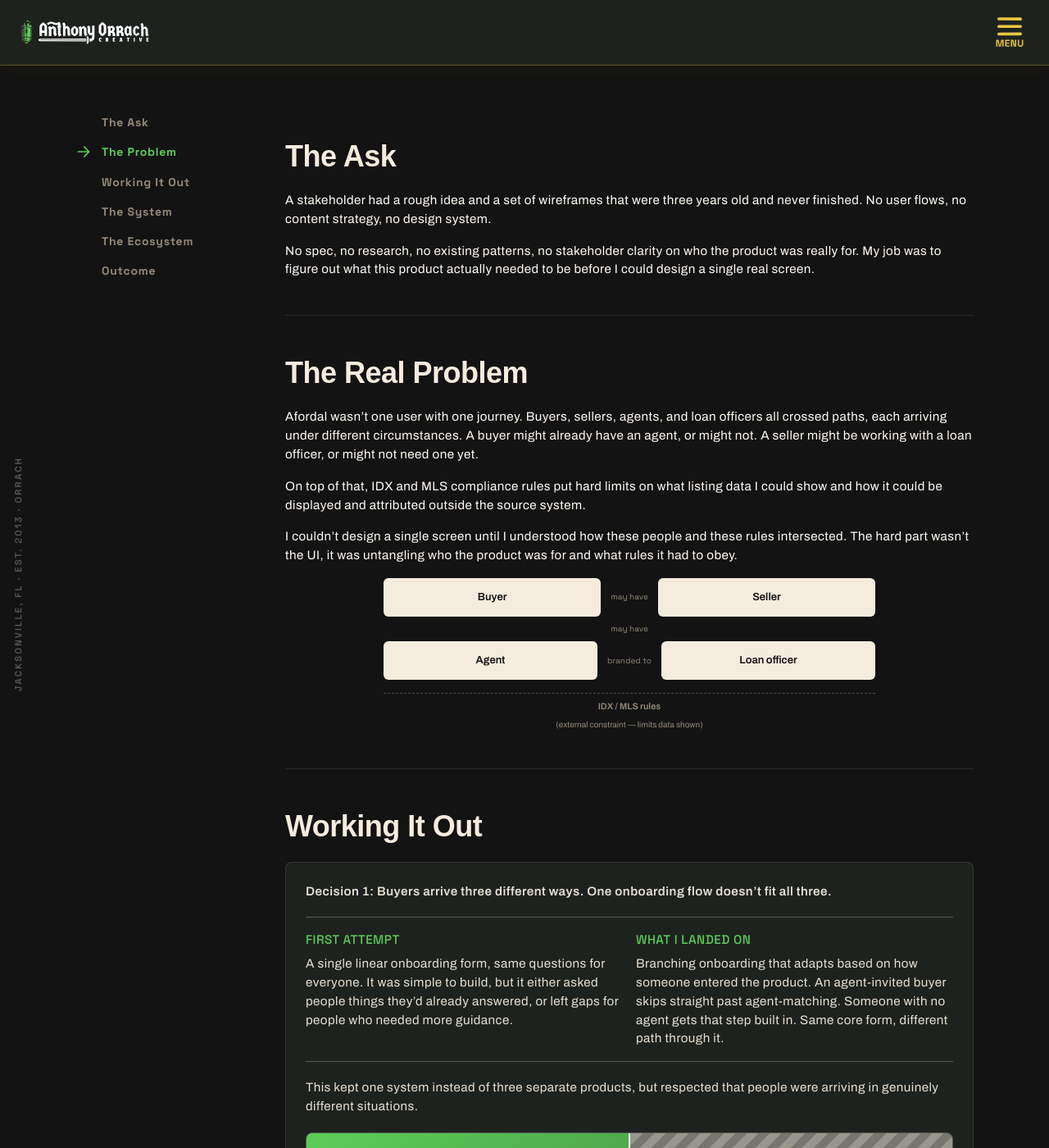
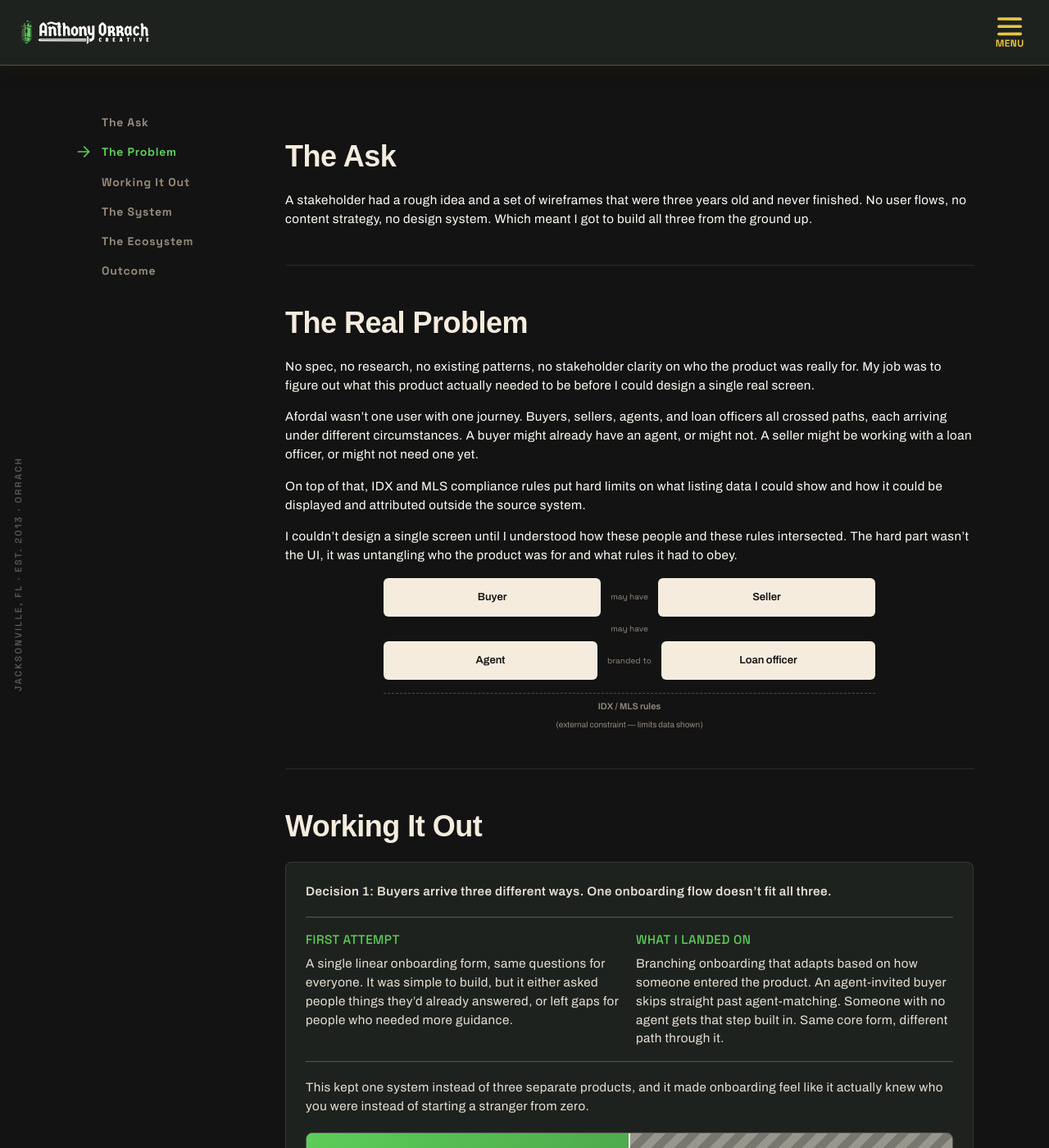
Before and after one commit to orrachcreative/orrachcreative.github.io, a Jekyll site: the page built from work/afordal.html, in a window 1280 px wide and 1400 px high, scrolled down 1155 px. Shown: the whole window at 82% size. Built offline with Jekyll 4.4.1, drawn with Linux system fonts in a browser that asks for light colours; some web fonts are replaced; some of the changed text lies outside the part shown.

Commit message:
Put the supplied copy across the site; widen the greeting; shrink the phone seal
Copy:
- Afordal takes the revisions — the ask gains its closing line and hands
  the "no spec, no research" paragraph to the problem where it belongs,
  and the three decisions and the outcome take the new wording.
- HomeASAP is replaced wholesale. The page had been framed as a
  thirteen-year career arc; the supplied copy is about the product
  lineup, its brands, sites and checkouts. Two decisions now, not three,
  and the ecosystem is the Facebook app that tied the lineup together.
- High5 takes its new ask and problem only, as specified. The rest still
  waits on real details.

Both things the copy marked as unknown stay visible rather than being
invented: the product count and where the FAQs originally lived are
rendered as marked placeholders, styled deliberately loud, and listed in
the page's own "still needed" box. A placeholder that blends in is a
placeholder that ships.

Hero greeting: the 24ch cap was sized for the old short greeting and
turned the longer introduction into a column of stubs. The shell's own
content-max bounds it now — one line at 1280 and up, two down to 600.

Phone seal shrinks 160 to 118. It is anchored to the top-right corner
rather than shrunk around its centre: holding the centre pushed it down
into the headline's band, and the headline has no reserved column, so no
padding value on the greeting could clear it — measured at 24, 40, 56,
68 and 80, all of which still collided.

Co-Authored-By: Claude Opus 5 <noreply@anthropic.com>
Claude-Session: https://claude.ai/code/session_01MzSaLw8aaGzPaaBcGJvVrm

```diff
--- a/assets/css/style.css
+++ b/assets/css/style.css
@@ -944,7 +944,11 @@ body.menu-open {
   font-size: clamp(1.375rem, 1.15rem + 0.9vw, 1.75rem);
   line-height: 1.15;
   letter-spacing: -0.25px;
-  max-width: 24ch;
+  /* No narrow cap: 24ch was sized for the old short greeting and turns
+     the longer introduction into a column of stubs. The shell's own
+     content-max bounds it instead, which lands it on one line at desktop
+     and two as the viewport narrows. */
+  max-width: 100%;
   margin-top: 8px;
   margin-bottom: 6px;
 }
@@ -1849,10 +1853,15 @@ html.no-anim .decree__close {
        The inset moves in by the same 10 the box loses (right -38 + 10,
        top 18 + 10) so the shrink happens around the seal's centre
        instead of pulling it off the corner it was placed on. */
+    /* Shrunk from the top-right corner, not around the centre. Holding
+       the centre pushed the seal down into the headline's band, and the
+       headline has no reserved column — so no amount of padding on the
+       greeting could clear it. Anchored here, the smaller badge simply
+       occupies less of the corner. */
     right: -28px;
     top: 28px;
-    width: 160px;
-    height: 160px;
+    width: 118px;
+    height: 118px;
     /* Behind the words. Out of the flow it lands right across the
        greeting and the headline, and it was covering his own name —
        which is the one thing the greeting exists to say. Sitting under
@@ -1875,9 +1884,15 @@ html.no-anim .decree__close {
      them. Nudging the badge's offset per breakpoint was the wrong tool —
      it fixed one width and broke three, since what the circle collides
      with depends on how the copy happens to rewrap. */
+  /* Reserves the seal's corner. 56 rather than the old 76: the badge is
+     smaller now, and the supplied greeting is about three times longer
+     than the copy this was first tuned against, so a wide reserve turns
+     it into a column of stubs. At this width a line or two still passes
+     behind the seal at some viewports — acceptable, because the badge
+     sits under the type (z-index below) and the words stay legible. */
   .home-hero__top .eyebrow,
   .home-hero .hero__name {
-    padding-right: 76px;
+    padding-right: 56px;
   }
 }
 
@@ -2523,6 +2538,17 @@ html.no-anim .cta__email {
    on this page are made up" right inside the Outcome section — see
    design-critic review). Grouped instead as one clearly-internal note at
    the end of the case content. */
+/* Copy that is still waiting on a real number or fact. Deliberately
+   loud: a placeholder that blends in is a placeholder that ships. */
+.draft-mark {
+  background: rgba(231, 198, 66, 0.18);
+  color: var(--gold);
+  border-bottom: 1px dashed var(--gold);
+  padding: 0 4px;
+  border-radius: 2px;
+  font-style: italic;
+}
+
 .verify-list {
   margin: 8px 0 44px;
   padding: 16px 20px;
--- a/work/afordal.html
+++ b/work/afordal.html
@@ -54,12 +54,12 @@ gallery: true
   <div class="case-content">
     <section class="case-section" id="the-ask">
       <h2 class="case-section__title">The ask</h2>
-      <p>A stakeholder had a rough idea and a set of wireframes that were three years old and never finished. No user flows, no content strategy, no design system.</p>
-      <p>No spec, no research, no existing patterns, no stakeholder clarity on who the product was really for. My job was to figure out what this product actually needed to be before I could design a single real screen.</p>
+      <p>A stakeholder had a rough idea and a set of wireframes that were three years old and never finished. No user flows, no content strategy, no design system. Which meant I got to build all three from the ground up.</p>
     </section>
 
     <section class="case-section" id="the-problem">
       <h2 class="case-section__title">The real problem</h2>
+      <p>No spec, no research, no existing patterns, no stakeholder clarity on who the product was really for. My job was to figure out what this product actually needed to be before I could design a single real screen.</p>
       <p>Afordal wasn&rsquo;t one user with one journey. Buyers, sellers, agents, and loan officers all crossed paths, each arriving under different circumstances. A buyer might already have an agent, or might not. A seller might be working with a loan officer, or might not need one yet.</p>
       <p>On top of that, IDX and MLS compliance rules put hard limits on what listing data I could show and how it could be displayed and attributed outside the source system.</p>
       <p>I couldn&rsquo;t design a single screen until I understood how these people and these rules intersected. The hard part wasn&rsquo;t the UI, it was untangling who the product was for and what rules it had to obey.</p>
@@ -92,7 +92,7 @@ gallery: true
         title="Decision 1: Buyers arrive three different ways. One onboarding flow doesn’t fit all three."
         first_attempt="A single linear onboarding form, same questions for everyone. It was simple to build, but it either asked people things they’d already answered, or left gaps for people who needed more guidance."
         landed_on="Branching onboarding that adapts based on how someone entered the product. An agent-invited buyer skips straight past agent-matching. Someone with no agent gets that step built in. Same core form, different path through it."
-        tradeoff="This kept one system instead of three separate products, but respected that people were arriving in genuinely different situations."
+        tradeoff="This kept one system instead of three separate products, and it made onboarding feel like it actually knew who you were instead of starting a stranger from zero."
         reject_text="One linear form, same questions for everyone"
         ship_text="Branching form, adapts to entry point"
       %}
@@ -101,7 +101,7 @@ gallery: true
         title="Decision 2: IDX/MLS rules restrict how listing data can be shown outside the source system."
         first_attempt="Full listing detail shown directly inline in the buyer/seller dashboard."
         landed_on="A compliant summary view with a clear path to the full listing."
-        tradeoff="The constraint wasn’t a limitation to work around quietly, it shaped the information architecture. I designed the dashboard to summarize and route, not duplicate, which kept us compliant and actually made the dashboard less cluttered."
+        tradeoff="The constraint wasn’t a limitation to work around quietly, it shaped the information architecture. I designed the dashboard to summarize and route, not duplicate, which kept us compliant and left the dashboard cleaner than if I&rsquo;d never had the constraint at all."
         reject_text="Full listing detail inline in the dashboard"
         ship_text="Compliant summary card, linked to the full listing"
       %}
@@ -118,7 +118,7 @@ gallery: true
 
     <section class="case-section" id="the-system">
       <h2 class="case-section__title">The system</h2>
-      <p>Because there was no existing system, I built one from scratch: a component library, type and color rules, and a brand asset library. This wasn&rsquo;t just for the buyer/seller app. It&rsquo;s the same system that carried into the agent and loan officer CRM and the marketing site, which meant every new screen after this point got faster and more consistent to design and build.</p>
+      <p>Because there was no existing system, I got to build one from scratch: a component library, type and color rules, and a brand asset library. This wasn&rsquo;t just for the buyer/seller app. It&rsquo;s the same system that carried into the agent and loan officer CRM and the marketing site, which meant every new screen after this point got faster and more consistent to design and build.</p>
       <div class="grid-items">
         <div class="grid-item">
           <div class="grid-item__media"></div>
@@ -169,7 +169,7 @@ gallery: true
     <section class="case-section" id="outcome">
       <h2 class="case-section__title">Outcome</h2>
       <p>Afordal shipped as a solo six-month build, covering brand, design system, product, and marketing site, and is live today.</p>
-      <p>Separately, that same UI foundation was reused as the basis for a commercial real estate SaaS product through a joint venture, a downstream application beyond the original consumer-facing platform, and proof the system was built to extend past its first use case.</p>
+      <p>Separately, that same UI foundation was reused as the basis for a commercial real estate SaaS product through a joint venture, exactly what I was hoping for when I built it that way.</p>
     </section>
   </div>
 </div>
```
Also changed, not shown: other parts of work/afordal.html (+1 -1 lines), work/high5.html (+3 -4 lines), work/homeasap.html (+22 -52 lines).
